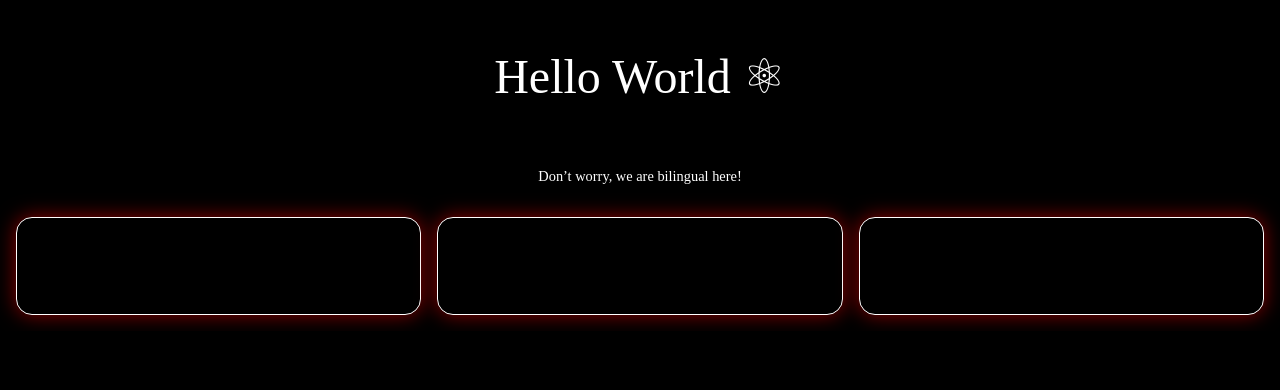
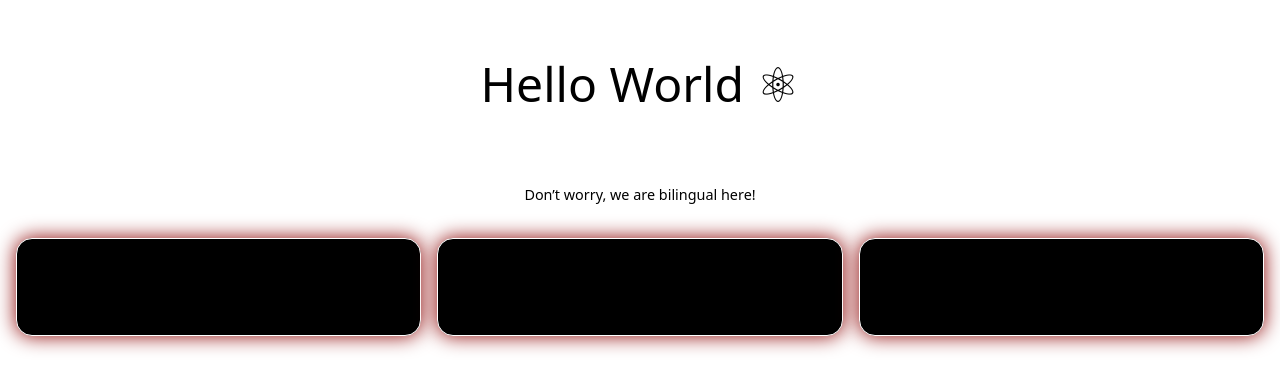
Before and after one commit to DNL-Z/translate-app, a Next.js app: page / in a window 1280 px wide. Shown: the top 390 px of the page. Built offline with nearby package versions, Linux system fonts and the light colour scheme.

Commit message:
:lipstick: updated globals css file

```diff
--- a/styles/globals.css
+++ b/styles/globals.css
@@ -1,27 +1,12 @@
-* {
-    box-sizing: border-box;
-    padding: 0;
-    margin: 0;
-}
+@tailwind base;
+@tailwind components;
+@tailwind utilities;
 
-html,
-body {
-    max-width: 100vw;
-    overflow-x: hidden;
-}
-
-body {
-    color: white;
-    background: black;
-}
-
-a {
-    color: inherit;
-    text-decoration: none;
-}
-
-@media (prefers-color-scheme: dark) {
-    html {
-        color-scheme: dark;
+@layer components {
+    .card {
+        background: theme('colors.card');
+        border: 2px solid;
+        margin: 1rem auto;
+        border-radius: 1rem;
     }
 }
```
